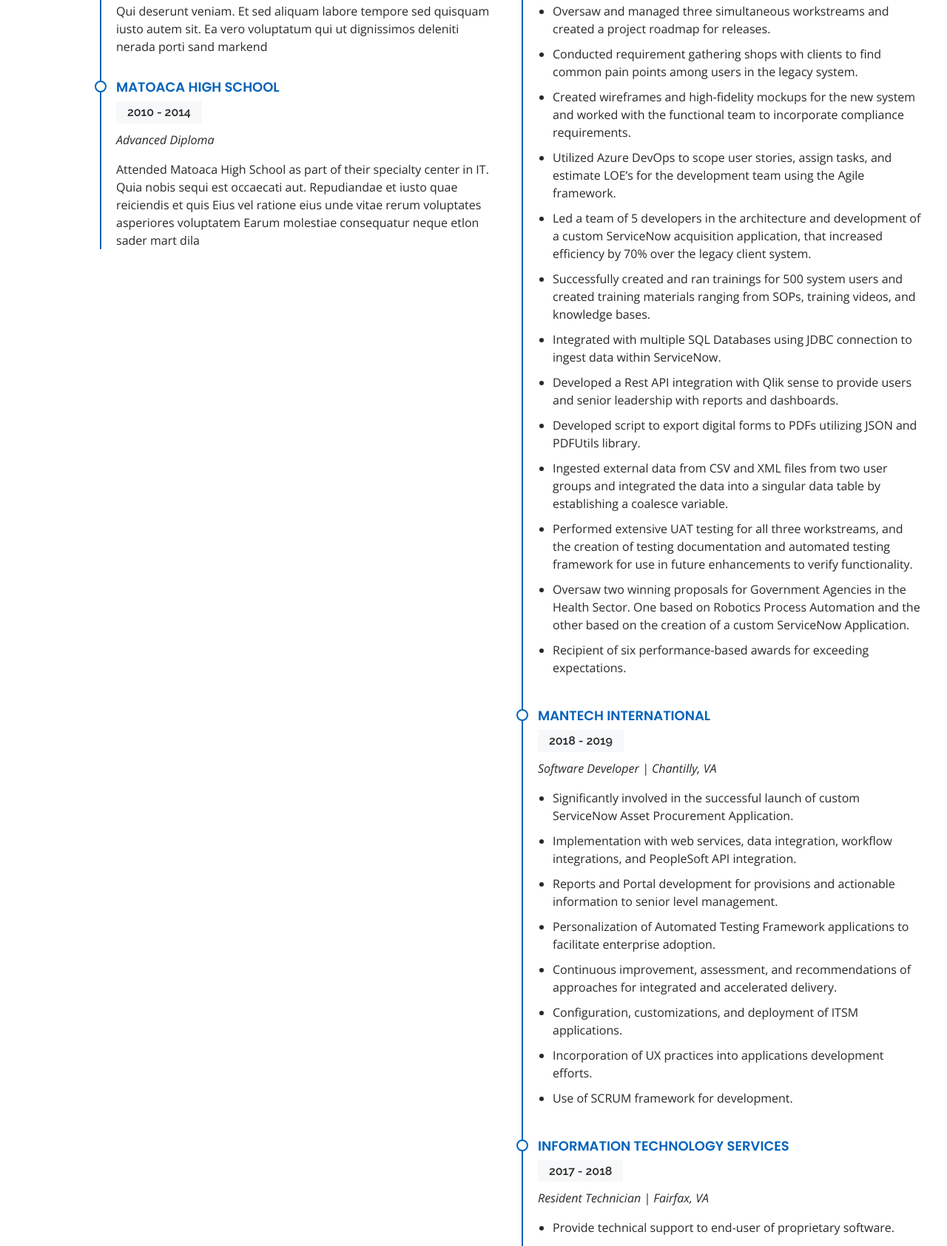
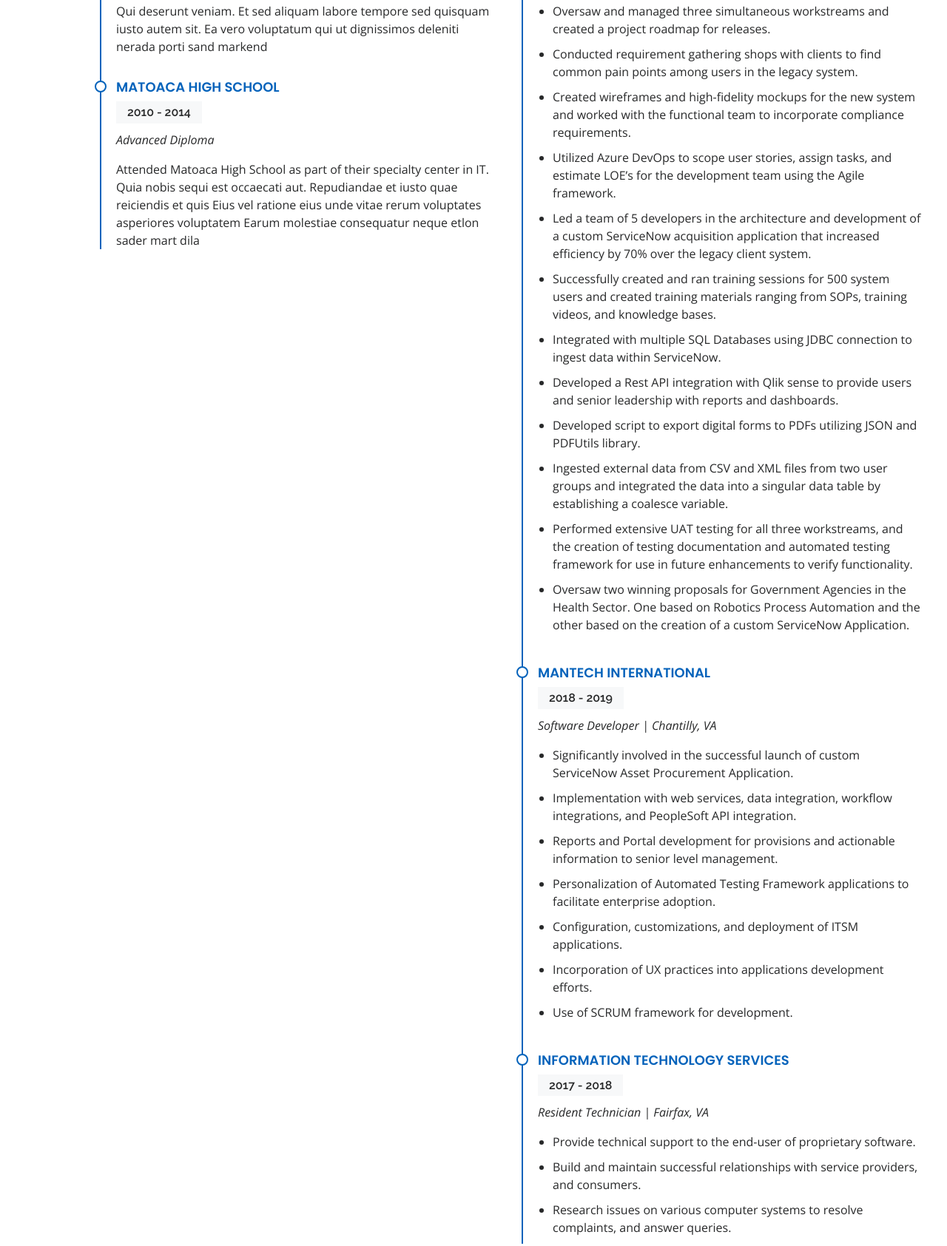
Before and after one commit to Kabrawala/kabrawala.github.io, a plain HTML site: page index.html in a window 1280 px wide. Shown: the part 1859-3544 px from the top of the page at 74% size. Drawn offline with nearby package versions, Linux system fonts and the light colour scheme.

Commit message:
Update index.html

```diff
--- a/index.html
+++ b/index.html
@@ -265,15 +265,14 @@
                 <li>Conducted requirement gathering shops with clients to find common pain points among users in the legacy system.</li>
                 <li>Created wireframes and high-fidelity mockups for the new system and worked with the functional team to incorporate compliance requirements. </li>
                 <li>Utilized Azure DevOps to scope user stories, assign tasks, and estimate LOE’s for the development team using the Agile framework.</li>
-                <li>Led a team of 5 developers in the architecture and development of a custom ServiceNow acquisition application, that increased efficiency by 70% over the legacy client system. </li>
-                <li>Successfully created and ran trainings for 500 system users and created training materials ranging from SOPs, training videos, and knowledge bases.</li>
+                <li>Led a team of 5 developers in the architecture and development of a custom ServiceNow acquisition application that increased efficiency by 70% over the legacy client system. </li>
+                <li>Successfully created and ran training sessions for 500 system users and created training materials ranging from SOPs, training videos, and knowledge bases.</li>
                 <li>Integrated with multiple SQL Databases using JDBC connection to ingest data within ServiceNow.</li>
                 <li>Developed a Rest API integration with Qlik sense to provide users and senior leadership with reports and dashboards.</li>
                 <li>Developed script to export digital forms to PDFs utilizing JSON and PDFUtils library.</li>
                 <li>Ingested external data from CSV and XML files from two user groups and integrated the data into a singular data table by establishing a coalesce variable.</li>
                 <li>Performed extensive UAT testing for all three workstreams, and the creation of testing documentation and automated testing framework for use in future enhancements to verify functionality.</li>
                 <li>Oversaw two winning proposals for Government Agencies in the Health Sector. One based on Robotics Process Automation and the other based on the creation of a custom ServiceNow Application.</li>
-                <li>Recipient of six performance-based awards for exceeding expectations.</li>
               </ul>
             </div>
             <div class="resume-item">
@@ -285,7 +284,6 @@
                 <li>Implementation with web services, data integration, workflow integrations, and PeopleSoft API integration.</li>
                 <li>Reports and Portal development for provisions and actionable information to senior level management.</li>
                 <li>Personalization of Automated Testing Framework applications to facilitate enterprise adoption.</li>
-                <li>Continuous improvement, assessment, and recommendations of approaches for integrated and accelerated delivery.</li>
                 <li>Configuration, customizations, and deployment of ITSM applications.</li>
                 <li>Incorporation of UX practices into applications development efforts.</li>
                 <li>Use of SCRUM framework for development.</li>
@@ -295,7 +293,7 @@
               <h5>2017 - 2018</h5>
               <p><em>Resident Technician | Fairfax, VA </em></p>
               <ul>
-                <li>Provide technical support to end-user of proprietary software.</li>
+                <li>Provide technical support to the end-user of proprietary software.</li>
                 <li>Build and maintain successful relationships with service providers, and consumers.</li>
                 <li>Research issues on various computer systems to resolve complaints, and answer queries.</li>
               </ul>
```
